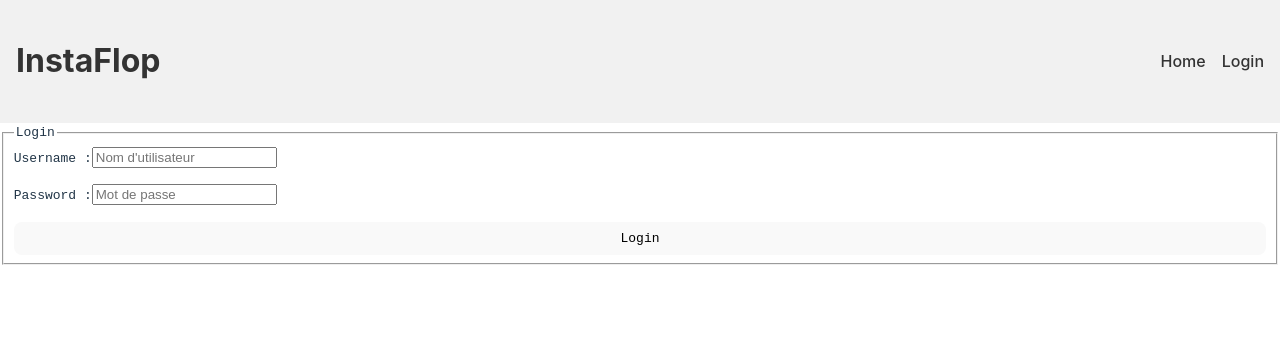
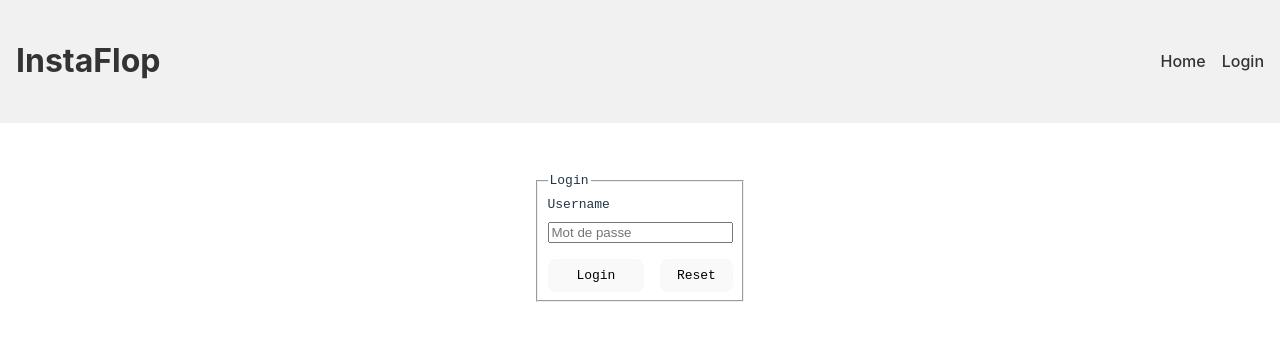
Before and after one commit to TonybynMp4/vuejs101-2, a Vue app: page /#/login in a window 1280 px wide. Shown: the top 340 px of the page. Built offline with nearby package versions, Linux system fonts and the light colour scheme.

Commit message:
feat: Form & Field component

```diff
--- /dev/null
+++ b/src/components/FieldComponent.vue
@@ -0,0 +1,20 @@
+<script setup lang="ts">
+    interface FieldComponentProperties {
+        id: string;
+        type?: string;
+        label: string;
+        placeholder: string;
+    }
+
+    defineProps<FieldComponentProperties>();
+</script>
+
+<template>
+    <section>
+        <label :for="id">{{label}}</label>
+        <input :type="type ?? 'text'" :id="id" :name="id" required placeholder="Mot de passe">
+   </section>
+</template>
+
+<style scoped>
+</style>
--- /dev/null
+++ b/src/components/FormComponent.vue
@@ -0,0 +1,53 @@
+<script setup lang="ts">
+import FieldComponent from './FieldComponent.vue';
+
+    function onsubmit(event: Event) {
+        event.preventDefault();
+        alert('Hello');
+    }
+</script>
+
+<template>
+    <form v-on:submit="onsubmit">
+        <fieldset>
+            <legend>Login</legend>
+
+            <FieldComponent id="username" label="Username" placeholder="Username" />
+
+            <section class="actions">
+                <button id="login">Login</button>
+                <button id="reset" type="reset">Reset</button>
+            </section>
+        </fieldset>
+    </form>
+</template>
+
+<style scoped>
+ section {
+        display: flex;
+        flex-direction: column;
+        gap: 0.5rem;
+    }
+
+    form {
+        font-family: monospace;
+    }
+    fieldset {
+        display: flex;
+        flex-direction: column;
+        gap: 1rem;
+    }
+
+    .actions {
+        flex-direction: row;
+        gap: 1rem;
+    }
+
+    #login {
+        flex: 1 1 auto;
+    }
+
+    #reset {
+        flex: 0 1 auto;
+}
+</style>
--- a/src/pages/LoginPage.vue
+++ b/src/pages/LoginPage.vue
@@ -1,38 +1,19 @@
 <script setup lang="ts">
-    function onsubmit(event: Event) {
-        event.preventDefault();
-        alert('Hello');
-    }
+    import FormComponent from '../components/FormComponent.vue';
 </script>
 
 <template>
     <main>
-        <form v-on:submit="onsubmit">
-            <fieldset>
-                <legend>Login</legend>
-                <section>
-                    <label for="username">Username :</label>
-                    <input id="username" type="text" required placeholder="Nom d'utilisateur">
-                </section>
-
-                <section>
-                    <label for="password">Password :</label>
-                    <input type="password" required placeholder="Mot de passe">
-                </section>
-
-                <button>Login</button>
-            </fieldset>
-        </form>
+        <FormComponent />
     </main>
 </template>
 
 <style scoped>
-    form {
-        font-family: monospace;
-    }
-    fieldset {
+    main {
         display: flex;
-        flex-direction: column;
-        gap: 1rem;
+        justify-content: center;
+        align-items: center;
+        width: 50%;
+        margin: 3rem auto;
     }
 </style>
```
Also changed, not shown: src/components/formInput.vue (deleted, +0 -23 lines).
